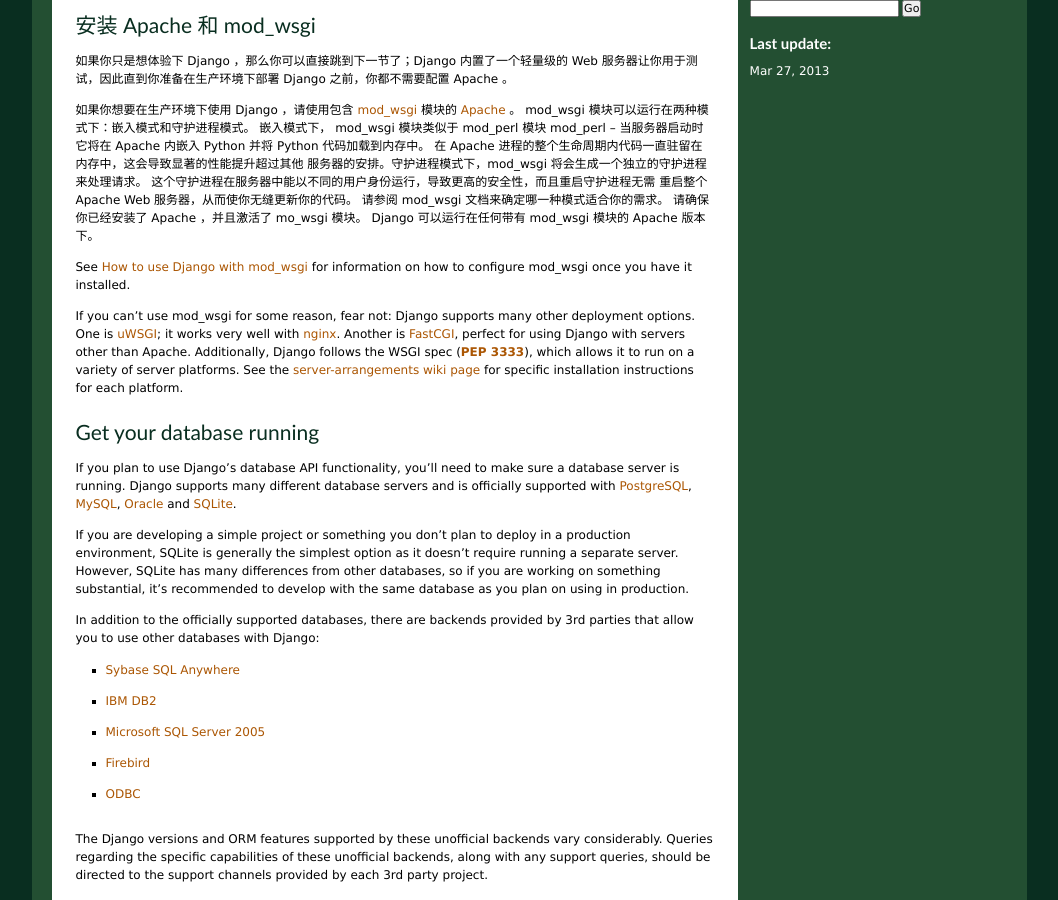
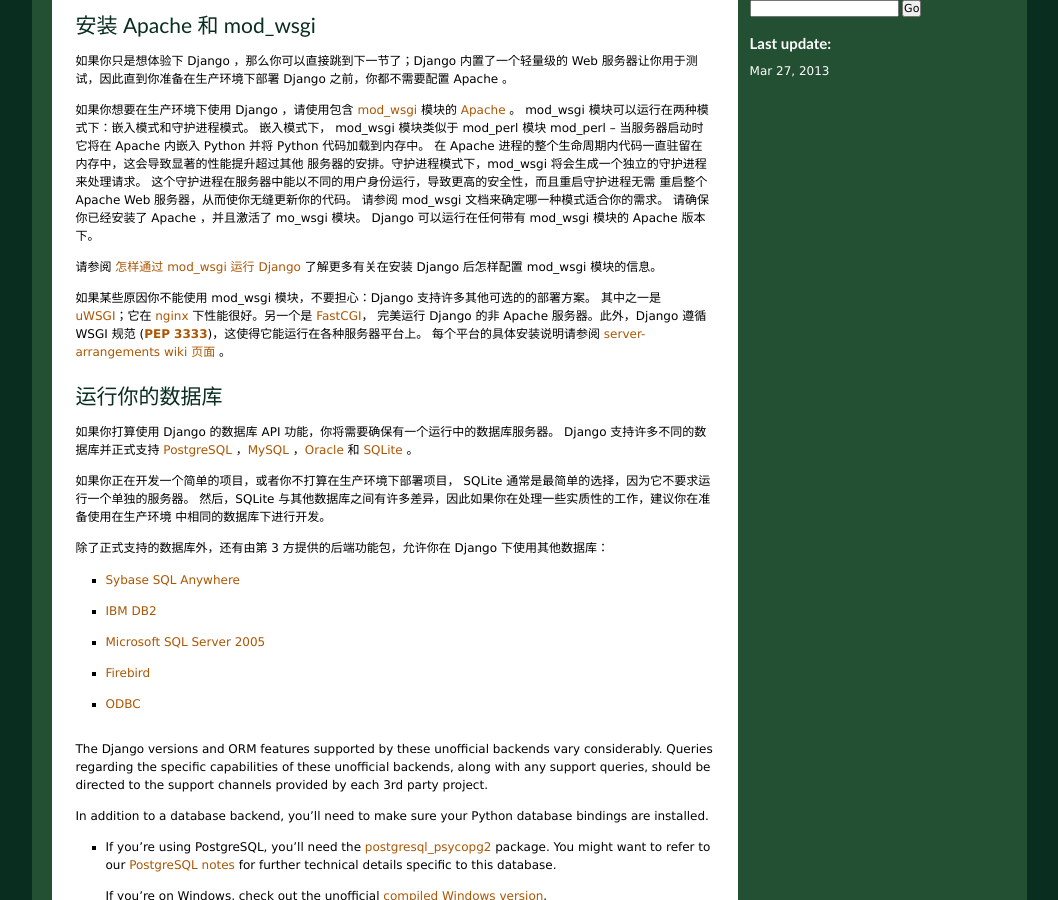
Before and after one commit to yourtion/Django-Chinese-Docs, a Sphinx documentation site: the page built from docs/topics/install.txt, in a window 1280 px wide and 900 px high, scrolled down 598 px. Shown: the whole window, without its empty margins (111-1169 px from the left). Built offline with Sphinx 7.4.7, drawn with Linux system fonts in a browser that asks for light colours; cross-references to code outside the pages are shown as plain code; some of the changed text lies outside the part shown.

Commit message:
翻译至运行数据库

```diff
--- a/docs/topics/install.txt
+++ b/docs/topics/install.txt
@@ -49,42 +49,33 @@ mod_perl -- 当服务器启动时它将在 Apache 内嵌入 Python 并将 Python
 请确保你已经安装了 Apache ，并且激活了 mo_wsgi 模块。
 Django 可以运行在任何带有 mod_wsgi 模块的 Apache 版本下。
 
-See :doc:`How to use Django with mod_wsgi </howto/deployment/wsgi/modwsgi>`
-for information on how to configure mod_wsgi once you have it
-installed.
+请参阅 :doc:`怎样通过 mod_wsgi 运行 Django </howto/deployment/wsgi/modwsgi>`
+了解更多有关在安装 Django 后怎样配置 mod_wsgi 模块的信息。
 
-If you can't use mod_wsgi for some reason, fear not: Django supports many other
-deployment options. One is :doc:`uWSGI </howto/deployment/wsgi/uwsgi>`; it works
-very well with `nginx`_. Another is :doc:`FastCGI </howto/deployment/fastcgi>`,
-perfect for using Django with servers other than Apache. Additionally, Django
-follows the WSGI spec (:pep:`3333`), which allows it to run on a variety of
-server platforms. See the `server-arrangements wiki page`_ for specific
-installation instructions for each platform.
+如果某些原因你不能使用 mod_wsgi 模块，不要担心：Django 支持许多其他可选的的部署方案。
+其中之一是 :doc:`uWSGI </howto/deployment/wsgi/uwsgi>`；它在 `nginx`_ 下性能很好。另一个是 :doc:`FastCGI </howto/deployment/fastcgi>`，
+完美运行 Django 的非 Apache 服务器。此外，Django 遵循 WSGI 规范 (:pep:`3333`)，这使得它能运行在各种服务器平台上。
+每个平台的具体安装说明请参阅 `server-arrangements wiki 页面`_ 。
 
 .. _Apache: http://httpd.apache.org/
 .. _nginx: http://nginx.org/
 .. _mod_wsgi: http://code.google.com/p/modwsgi/
-.. _server-arrangements wiki page: https://code.djangoproject.com/wiki/ServerArrangements
+.. _server-arrangements wiki 页面: https://code.djangoproject.com/wiki/ServerArrangements
 
 .. _database-installation:
 
-Get your database running
+运行你的数据库
 =========================
 
-If you plan to use Django's database API functionality, you'll need to make
-sure a database server is running. Django supports many different database
-servers and is officially supported with PostgreSQL_, MySQL_, Oracle_ and
-SQLite_.
+如果你打算使用 Django 的数据库 API 功能，你将需要确保有一个运行中的数据库服务器。
+Django 支持许多不同的数据库并正式支持 PostgreSQL_ ，MySQL_ ，Oracle_ 和 SQLite_ 。
 
-If you are developing a simple project or something you don't plan to deploy
-in a production environment, SQLite is generally the simplest option as it
-doesn't require running a separate server. However, SQLite has many differences
-from other databases, so if you are working on something substantial, it's
-recommended to develop with the same database as you plan on using in
-production.
+如果你正在开发一个简单的项目，或者你不打算在生产环境下部署项目，
+SQLite 通常是最简单的选择，因为它不要求运行一个单独的服务器。
+然后，SQLite 与其他数据库之间有许多差异，因此如果你在处理一些实质性的工作，建议你在准备使用在生产环境
+中相同的数据库下进行开发。
 
-In addition to the officially supported databases, there are backends provided
-by 3rd parties that allow you to use other databases with Django:
+除了正式支持的数据库外，还有由第 3 方提供的后端功能包，允许你在 Django 下使用其他数据库：
 
 * `Sybase SQL Anywhere`_
 * `IBM DB2`_
```
